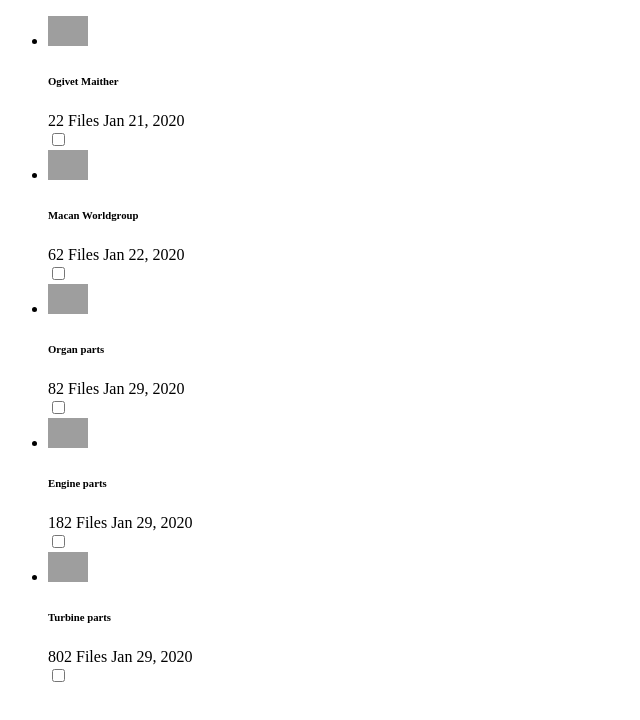
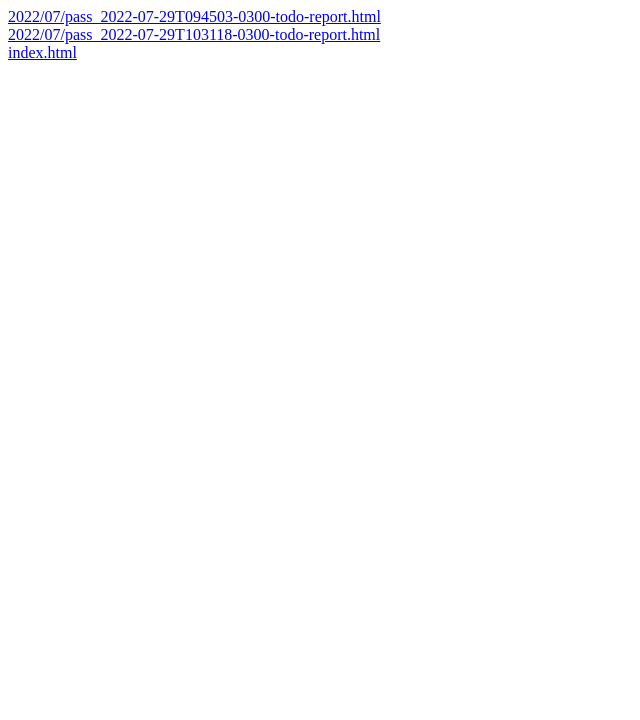
Before and after one commit to Matoro17/Cypress-Showcase, a plain HTML site: page index.html in a window 1280 px wide. Shown: the whole page, without its empty margins (0-640 px from the left). Drawn offline with Linux system fonts and the light colour scheme; grey boxes are pictures that could not be loaded.

Commit message:
deploy: 7f4f23da5491b507bb5d950ef35d34e143d116d6

```diff
--- a/index.html
+++ b/index.html
@@ -8,115 +8,10 @@
     <title>Document</title>
   </head>
   <body>
-    <div class="container d-flex justify-content-center">
-    <ul class="list-group mt-5 text-white">
-      <li
-        class="list-group-item d-flex justify-content-between align-content-center"
-      >
-        <div class="d-flex flex-row">
-          <img
-            src="https://img.icons8.com/color/100/000000/folder-invoices.png"
-            width="40"
-          />
-          <div class="ml-2">
-            <h6 class="mb-0">Ogivet Maither</h6>
-            <div class="about">
-              <span>22 Files</span>
-              <span>Jan 21, 2020</span>
-            </div>
-          </div>
-        </div>
-        <div class="check">
-          <input type="checkbox" name="a" />
-        </div>
-      </li>
-
-      <li
-        class="list-group-item d-flex justify-content-between align-content-center"
-      >
-        <div class="d-flex flex-row">
-          <img
-            src="https://img.icons8.com/color/100/000000/folder-invoices.png"
-            width="40"
-          />
-          <div class="ml-2">
-            <h6 class="mb-0">Macan Worldgroup</h6>
-            <div class="about">
-              <span>62 Files</span>
-              <span>Jan 22, 2020</span>
-            </div>
-          </div>
-        </div>
-        <div class="check">
-          <input type="checkbox" name="a" />
-        </div>
-      </li>
-
-      <li
-        class="list-group-item d-flex justify-content-between align-content-center"
-      >
-        <div class="d-flex flex-row">
-          <img
-            src="https://img.icons8.com/color/100/000000/folder-invoices.png"
-            width="40"
-          />
-          <div class="ml-2">
-            <h6 class="mb-0">Organ parts</h6>
-            <div class="about">
-              <span>82 Files</span>
-              <span>Jan 29, 2020</span>
-            </div>
-          </div>
-        </div>
-        <div class="check">
-          <input type="checkbox" name="a" />
-        </div>
-      </li>
-
-      <li
-        class="list-group-item d-flex justify-content-between align-content-center"
-      >
-        <div class="d-flex flex-row">
-          <img
-            src="https://img.icons8.com/color/100/000000/folder-invoices.png"
-            width="40"
-          />
-          <div class="ml-2">
-            <h6 class="mb-0">Engine parts</h6>
-            <div class="about">
-              <span>182 Files</span>
-              <span>Jan 29, 2020</span>
-            </div>
-          </div>
-        </div>
-        <div class="check">
-          <input type="checkbox" name="a" />
-        </div>
-      </li>
-
-      <li
-        class="list-group-item d-flex justify-content-between align-content-center"
-      >
-        <div class="d-flex flex-row">
-          <img
-            src="https://img.icons8.com/color/100/000000/folder-invoices.png"
-            width="40"
-          />
-          <div class="ml-2">
-            <h6 class="mb-0">Turbine parts</h6>
-            <div class="about">
-              <span>802 Files</span>
-              <span>Jan 29, 2020</span>
-            </div>
-          </div>
-        </div>
-        <div class="check">
-          <input type="checkbox" name="a" />
-        </div>
-      </li>
-    </ul>
-  </div>
-
-
+    <a href='2022/07/pass_2022-07-29T094503-0300-todo-report.html'>2022/07/pass_2022-07-29T094503-0300-todo-report.html</a>
+</br>
+<a href='2022/07/pass_2022-07-29T103118-0300-todo-report.html'>2022/07/pass_2022-07-29T103118-0300-todo-report.html</a>
+</br>
+<a href='index.html'>index.html</a>
     </body>
   </html>
```
